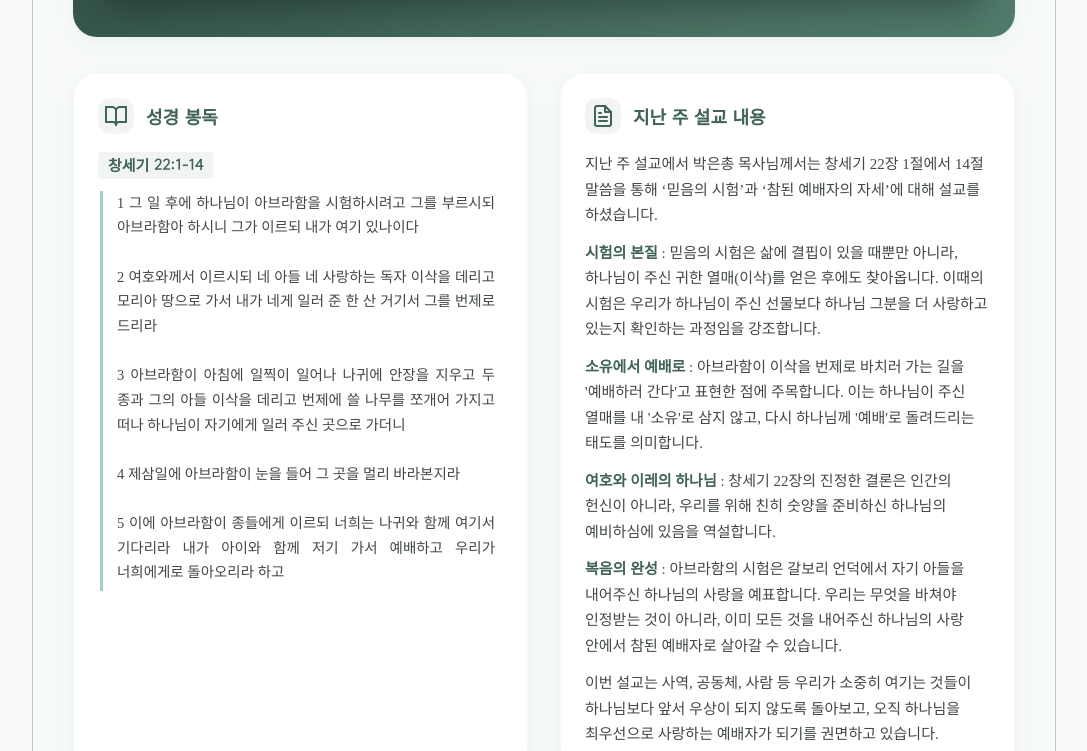
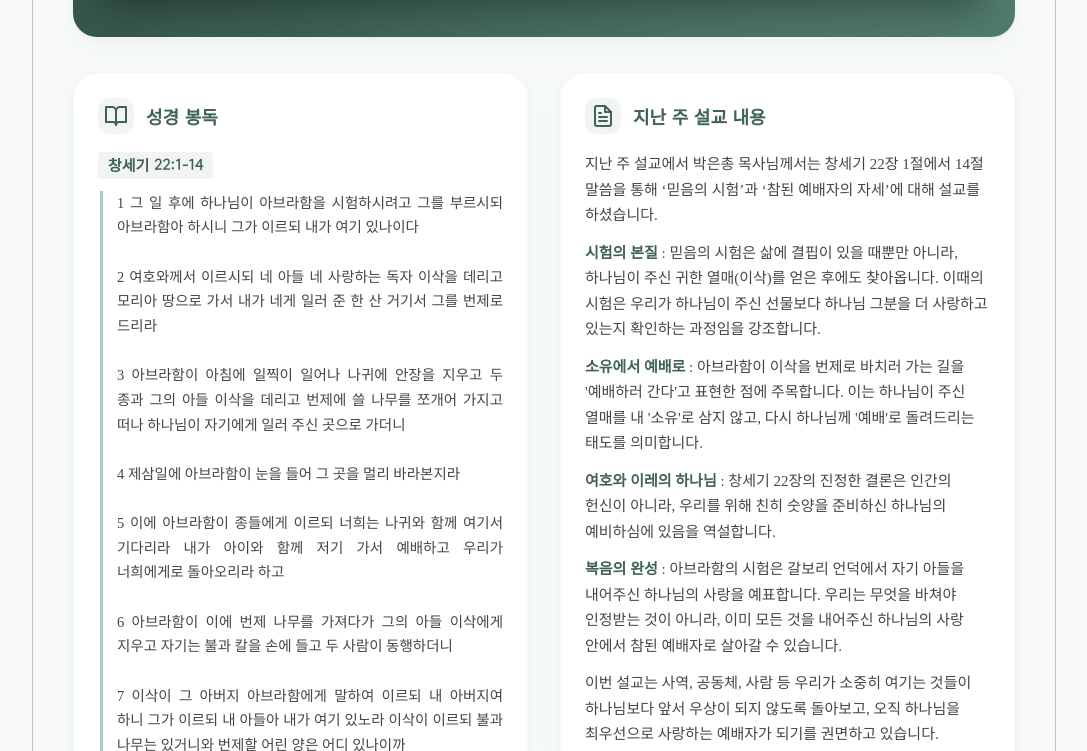
Before and after one commit to soft-ly/cheongchun-saegyeol-digital-bulletin, a website built with Vite: page index.html in a window 1280 px wide. Shown: the part 789-1540 px from the top of the page, without its empty margins (96-1183 px from the left). Built offline with nearby package versions, Linux system fonts and the light colour scheme; a web font is replaced by a local one.

Commit message:
Fix layout grid stretching and scripture scrollbar bugs

```diff
--- a/index.html
+++ b/index.html
@@ -82,7 +82,7 @@
             </div>
             <div class="card-body">
               <div class="scripture-meta">창세기 22:1-14</div>
-              <div class="scripture-quote" style="font-size: 14.5px; max-height: 400px; overflow-y: auto; padding-right: 8px;">
+              <div class="scripture-quote" style="font-size: 14.5px;">
                 1 그 일 후에 하나님이 아브라함을 시험하시려고 그를 부르시되 아브라함아 하시니 그가 이르되 내가 여기 있나이다<br><br>
                 2 여호와께서 이르시되 네 아들 네 사랑하는 독자 이삭을 데리고 모리아 땅으로 가서 내가 네게 일러 준 한 산 거기서 그를 번제로 드리라<br><br>
                 3 아브라함이 아침에 일찍이 일어나 나귀에 안장을 지우고 두 종과 그의 아들 이삭을 데리고 번제에 쓸 나무를 쪼개어 가지고 떠나 하나님이 자기에게 일러 주신 곳으로 가더니<br><br>
--- a/style.css
+++ b/style.css
@@ -1262,14 +1262,14 @@ body {
     display: grid;
     grid-template-columns: repeat(12, minmax(0, 1fr));
     gap: 32px;
-    align-items: start;
+    align-items: stretch;
   }
 
   .two-col-layout {
     display: grid;
     grid-template-columns: repeat(2, minmax(0, 1fr));
     gap: 32px;
-    align-items: stretch;
+    align-items: start;
   }
 
   .two-col-layout > .card {
```
